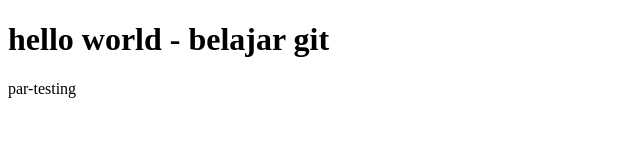
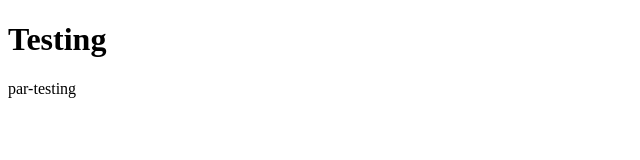
Before and after one commit to zyIndira/belajar-git, a plain HTML site: page index.html in a window 1280 px wide. Shown: the whole page, without its empty margins (0-640 px from the left). Drawn offline with Linux system fonts and the light colour scheme.

Commit message:
change on h! html

```diff
--- a/index.html
+++ b/index.html
@@ -6,7 +6,7 @@
     <title>Document</title>
   </head>
   <body>
-    <h1>hello world - belajar git</h1>
+    <h1>Testing</h1>
     <p>
         par-testing
     </p>
```
